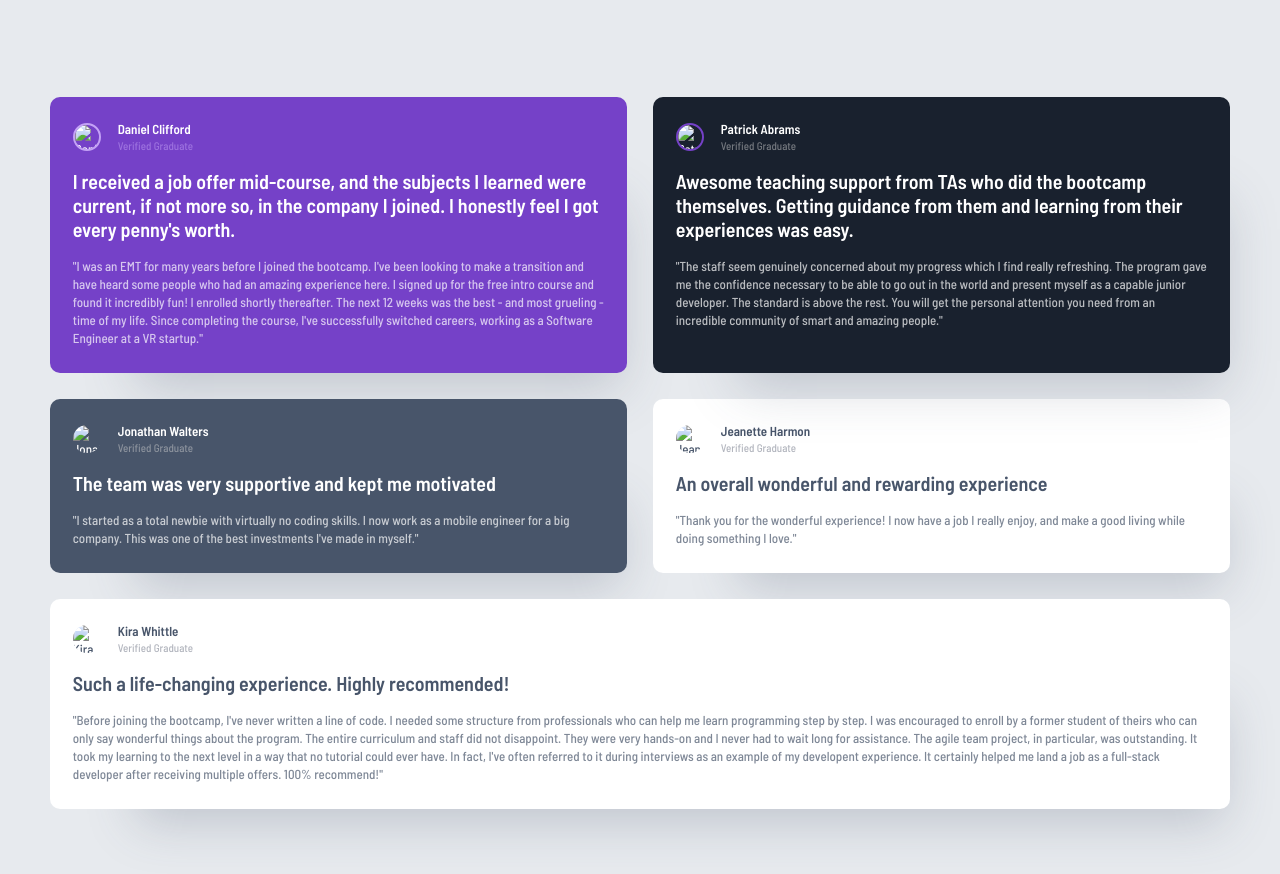
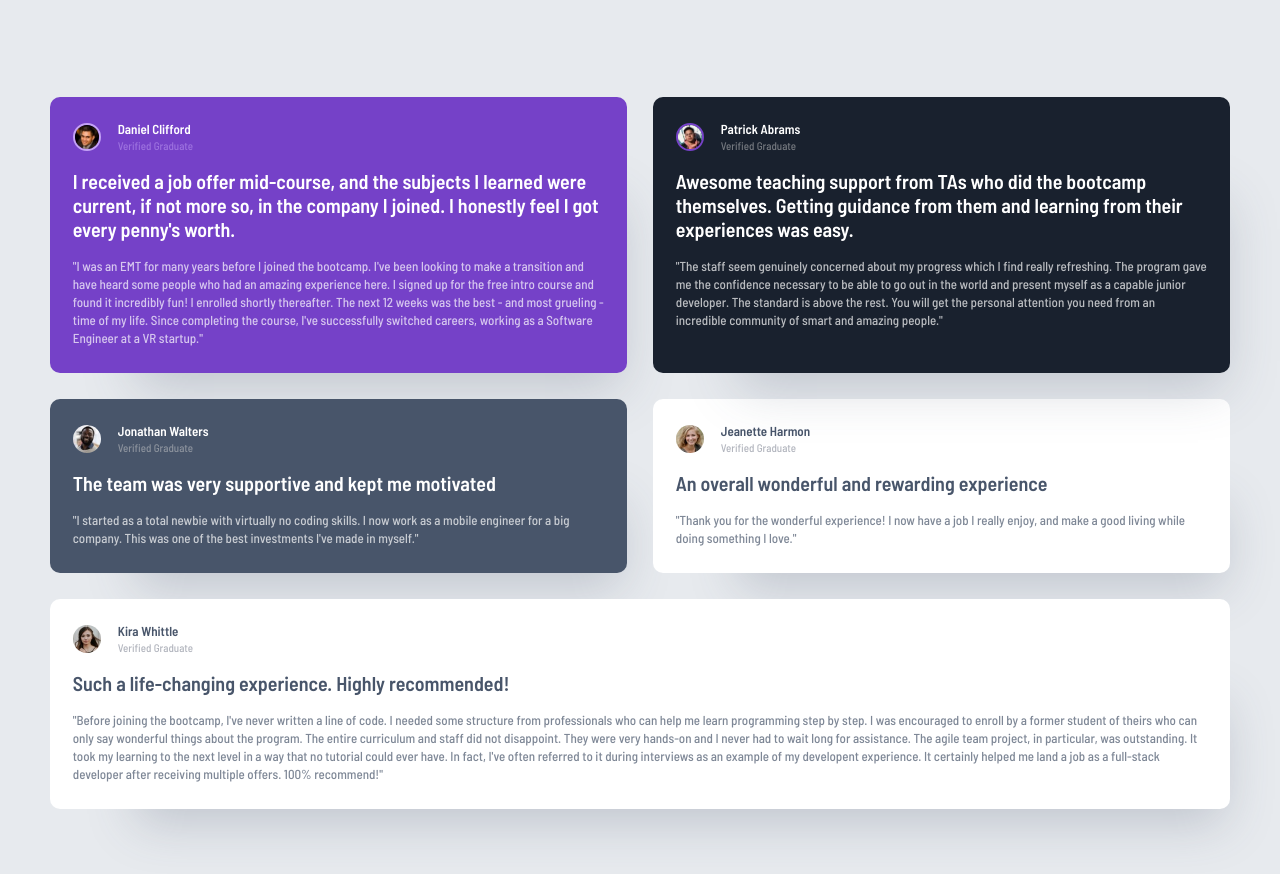
Before and after one commit to WeyehnR/testimonials-grid-section-main, a plain HTML site: page scripts/index.html in a window 1280 px wide. Drawn offline with Linux system fonts and the light colour scheme.

Commit message:
updated path for images

```diff
--- a/scripts/index.html
+++ b/scripts/index.html
@@ -13,7 +13,7 @@
     <main class="testimonials">
         <div class="testimonial-card card-1">
             <div class="profile">
-                <img src="images/image-daniel.jpg" alt="Daniel Clifford" class="avatar">
+                <img src="../images/image-daniel.jpg" alt="Daniel Clifford" class="avatar">
                 <div class="profile-info">
                     <p class="name">Daniel Clifford</p>
                     <p class="status">Verified Graduate</p>
@@ -24,7 +24,7 @@
         </div>
         <div class="testimonial-card card-2">
             <div class="profile">
-                <img src="images/image-jonathan.jpg" alt="Jonathan Walters" class="avatar">
+                <img src="../images/image-jonathan.jpg" alt="Jonathan Walters" class="avatar">
                 <div class="profile-info">
                     <p class="name">Jonathan Walters</p>
                     <p class="status">Verified Graduate</p>
@@ -35,7 +35,7 @@
         </div>
         <div class="testimonial-card card-3">
             <div class="profile">
-                <img src="images/image-jeanette.jpg" alt="Jeanette Harmon" class="avatar">
+                <img src="../images/image-jeanette.jpg" alt="Jeanette Harmon" class="avatar">
                 <div class="profile-info">
                     <p class="name">Jeanette Harmon</p>
                     <p class="status">Verified Graduate</p>
@@ -46,7 +46,7 @@
         </div>
         <div class="testimonial-card card-4">
             <div class="profile">
-                <img src="images/image-patrick.jpg" alt="Patrick Abrams" class="avatar">
+                <img src="../images/image-patrick.jpg" alt="Patrick Abrams" class="avatar">
                 <div class="profile-info">
                     <p class="name">Patrick Abrams</p>
                     <p class="status">Verified Graduate</p>
@@ -57,7 +57,7 @@
         </div>
         <div class="testimonial-card card-5">
             <div class="profile">
-                <img src="images/image-kira.jpg" alt="Kira Whittle" class="avatar">
+                <img src="../images/image-kira.jpg" alt="Kira Whittle" class="avatar">
                 <div class="profile-info">
                     <p class="name">Kira Whittle</p>
                     <p class="status">Verified Graduate</p>
```
